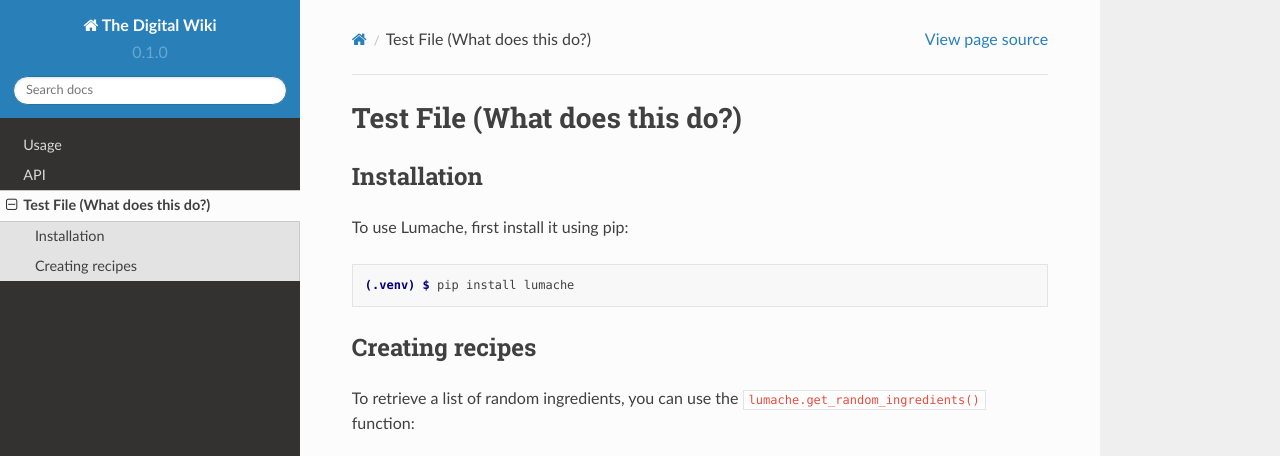
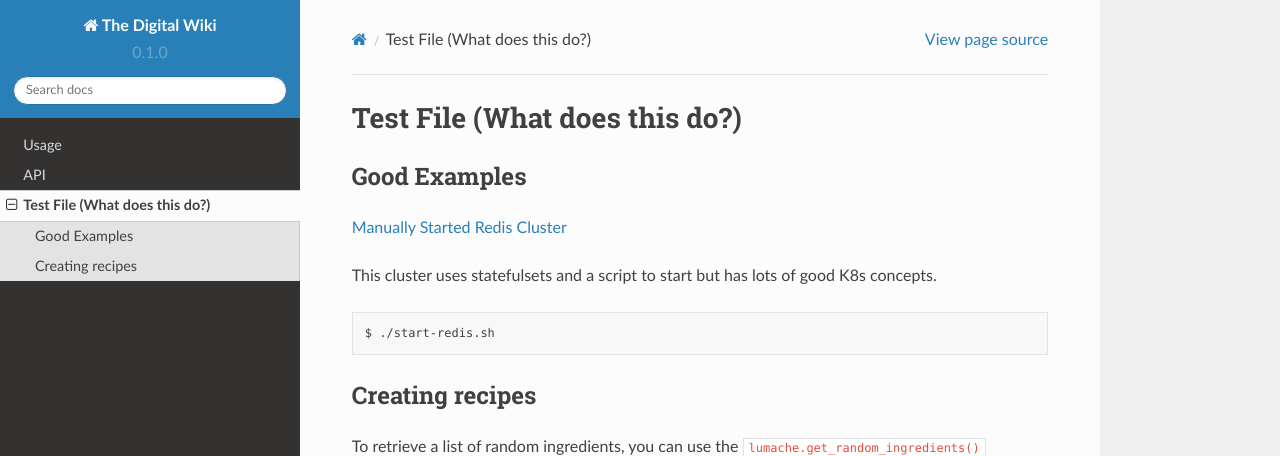
Before and after one commit to digital951/readthedocs, a Sphinx documentation site: the page built from docs/source/test.rst, in a window 1280 px wide and 1143 px high, cut to the strip 0-456 px from the top of the window. Built offline with Sphinx 7.4.7 and the Read the Docs theme 2.0.0, drawn with Linux system fonts in a browser that asks for light colours.

Commit message:
Update test.rst
Added Redis Example

```diff
--- a/docs/source/test.rst
+++ b/docs/source/test.rst
@@ -1,16 +1,18 @@
 Test File (What does this do?)
 =====
 
-.. _installation:
+.. _Good-Examples:
 
-Installation
+Good Examples
 ------------
 
-To use Lumache, first install it using pip:
+`Manually Started Redis Cluster <https://medium.com/geekculture/redis-cluster-on-kubernetes-c9839f1c14b6>`_
 
-.. code-block:: console
+This cluster uses statefulsets and a script to start but has lots of good K8s concepts.
 
-   (.venv) $ pip install lumache
+.. code-block:: bash
+
+   $ ./start-redis.sh
 
 Creating recipes
 ----------------
```
